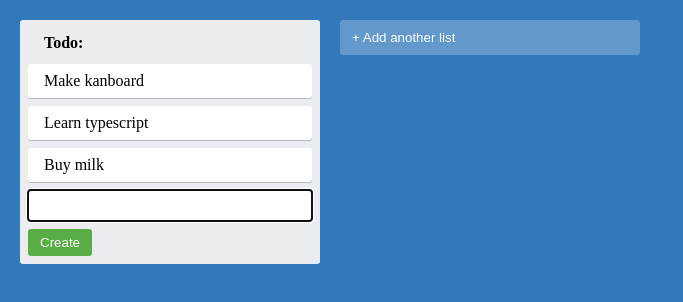
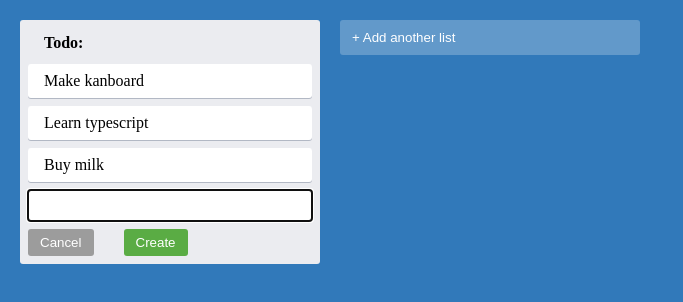
Before and after one commit to gaganssingh/kanboard-react_ts-project, a React (Create React App) app: page / in a window 1280 px wide. Both pictures are taken after a click on the button "+ Add another card". Shown: the top 302 px of the page, without its empty margins (0-683 px from the left). Built offline with nearby package versions, Linux system fonts and the light colour scheme.

Commit message:
Implemented form submission

```diff
--- a/src/components/AddNewItem.tsx
+++ b/src/components/AddNewItem.tsx
@@ -19,6 +19,7 @@ export const AddNewItem = (props: AddNewItemsProps) => {
           onAdd(text);
           setShowForm(false);
         }}
+        onCancel={() => setShowForm(false)}
       />
     );
   }
--- a/src/components/NewItemForm.tsx
+++ b/src/components/NewItemForm.tsx
@@ -1,22 +1,38 @@
 import { useState } from "react";
-import { NewItemButton, NewItemFormContainer, NewItemInput } from "../styles";
+import {
+  Button,
+  ButtonContainer,
+  NewItemFormContainer,
+  NewItemInput,
+} from "../styles";
 import { useFocus } from "../utils/useFocus";
 
 type NewItemFormProps = {
   onAdd(text: string): void;
+  onCancel(): void;
 };
 
-export const NewItemForm = ({ onAdd }: NewItemFormProps) => {
+export const NewItemForm = ({ onAdd, onCancel }: NewItemFormProps) => {
   const [text, setText] = useState<string>("");
   const inputRef = useFocus();
 
   const onInputChange = (e: React.ChangeEvent<HTMLInputElement>) =>
     setText(e.target.value);
 
+  const handleFormSubmit = (e: React.FormEvent<HTMLFormElement>) => {
+    e.preventDefault();
+    onAdd(text);
+  };
+
   return (
-    <NewItemFormContainer>
+    <NewItemFormContainer onSubmit={handleFormSubmit}>
       <NewItemInput ref={inputRef} value={text} onChange={onInputChange} />
-      <NewItemButton onClick={() => onAdd(text)}>Create</NewItemButton>
+      <ButtonContainer>
+        <Button type="button" cancel>
+          Cancel
+        </Button>
+        <Button type="submit">Create</Button>
+      </ButtonContainer>
     </NewItemFormContainer>
   );
 };
--- a/src/styles.ts
+++ b/src/styles.ts
@@ -56,7 +56,7 @@ export const AddItemButton = styled.button<AddItemButtonProps>`
   }
 `;
 
-export const NewItemFormContainer = styled.div`
+export const NewItemFormContainer = styled.form`
   max-width: 300px;
   display: flex;
   flex-direction: column;
@@ -64,12 +64,24 @@ export const NewItemFormContainer = styled.div`
   align-items: flex-start;
 `;
 
-export const NewItemButton = styled.button`
-  background-color: #5aac44;
+export const ButtonContainer = styled.div`
+  display: flex;
+  width: 65%;
+  justify-content: flex-start;
+  gap: 30px;
+`;
+
+type ButtonProps = {
+  cancel?: boolean;
+};
+
+export const Button = styled.button<ButtonProps>`
+  color: #fff;
+  background-color: ${(props) => (props.cancel ? "#9c9c9c" : "#5aac44")};
+  cursor: pointer;
+  border: none;
   border-radius: 3px;
-  border: none;
   box-shadow: none;
-  color: #fff;
   padding: 6px 12px;
   text-align: center;
 `;
```
